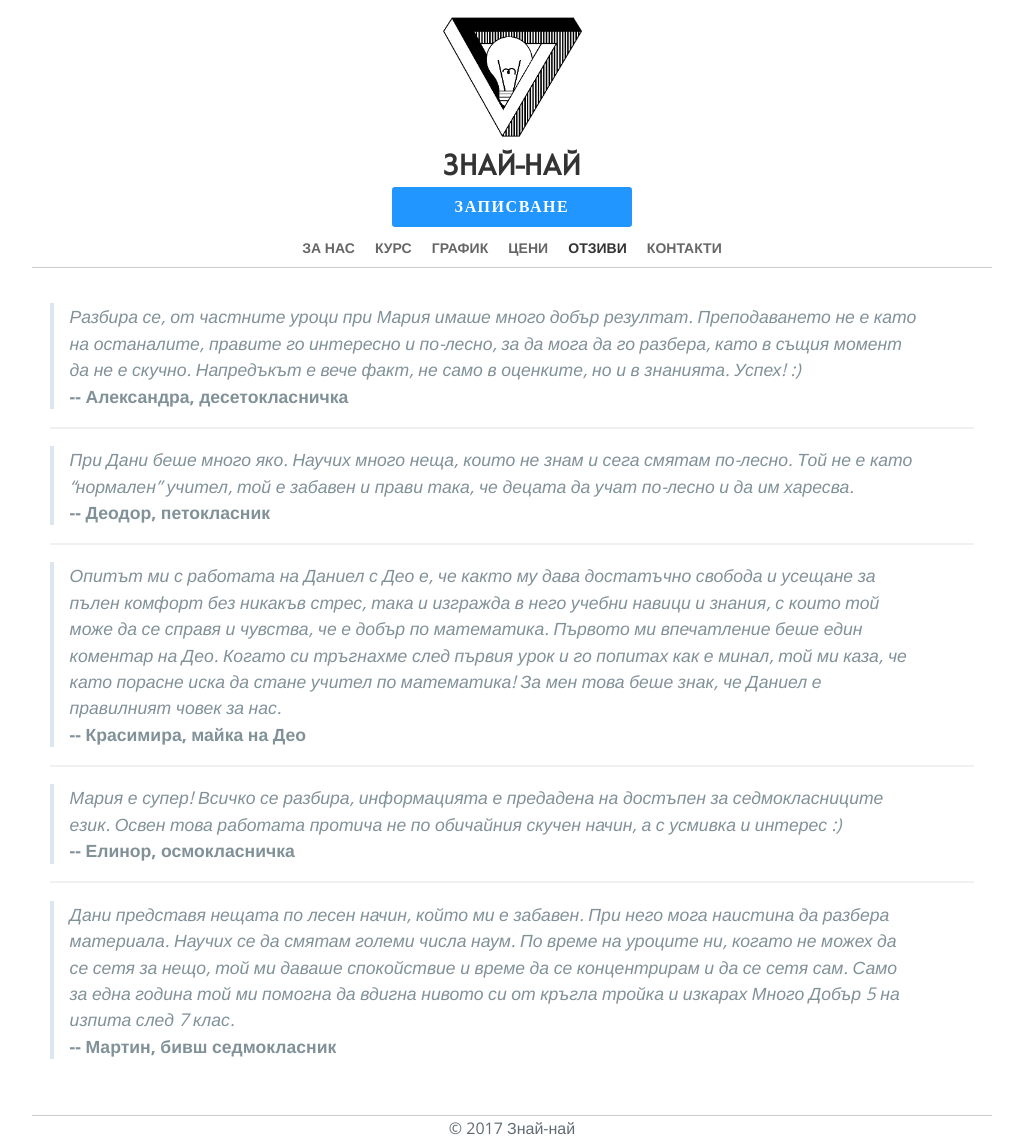
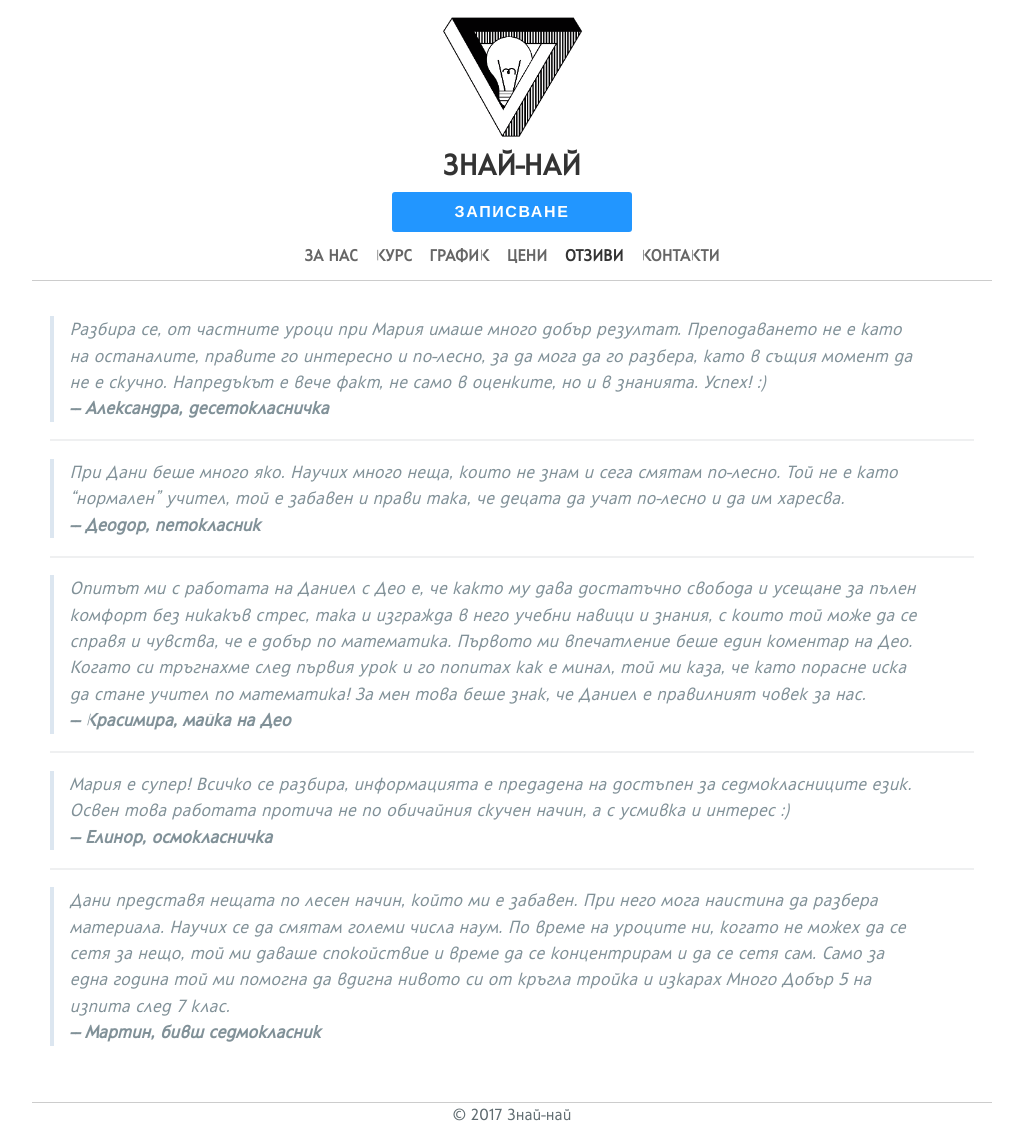
Before and after one commit to znainai/znainai.github.io, a Jekyll site: the page built from _pages/feedback.md, in a window 1280 px wide. Shown: the whole page, without its empty margins (128-1151 px from the left). Built offline with Jekyll 4.4.1, drawn with Linux system fonts in a browser that asks for light colours.

Commit message:
Remove the Open Sans font
Use Helvetica and Simbal instead.

```diff
--- a/_layouts/default.html
+++ b/_layouts/default.html
@@ -2,10 +2,11 @@
 <html lang="bg">
   <head>
     <meta charset="UTF-8">
-    <title>{% if page.title %}{{ page.title }} | {% endif %}{{ site.title }}</title>
     <meta name="description" content="{{ page.description | default: site.description }}"/>
     <meta name="viewport" content="width=device-width, initial-scale=1">
-    <link href='https://fonts.googleapis.com/css?family=Open+Sans:400,700' rel='stylesheet' type='text/css'>
+
+    <title>{% if page.title %}{{ page.title }} | {% endif %}{{ site.title }}</title>
+
     <link rel="stylesheet" href="{{ '/assets/css/style.css' | relative_url }}">
   </head>
   <body>
--- a/_pages/feedback.md
+++ b/_pages/feedback.md
@@ -2,25 +2,30 @@
 title: Отзиви
 ---
 
-> _Разбира се, от частните уроци при Мария имаше много добър резултат. Преподаването не е като на останалите, правите го интересно и по-лесно, за да мога да го разбера, като в същия момент да не е скучно. Напредъкът е вече факт, не само в оценките, но и в знанията. Успех! :)_\\
+> Разбира се, от частните уроци при Мария имаше много добър резултат. Преподаването не е като на останалите, правите го интересно и по-лесно, за да мога да го разбера, като в същия момент да не е скучно. Напредъкът е вече факт, не само в оценките, но и в знанията. Успех! :)\\
 **\-\- Александра, десетокласничка**
+{: .cursive}
 
 ---
 
 > _При Дани беше много яко. Научих много неща, които не знам и сега смятам по-лесно. Той не е като “нормален” учител, той е забавен и прави така, че децата да учат по-лесно и да им харесва._\\
 **\-\- Деодор, петокласник**
+{: .cursive}
 
 ---
 
 > _Опитът ми с работата на Даниел с Део е, че както му дава достатъчно свобода и усещане за пълен комфорт без никакъв стрес, така и изгражда в него учебни навици и знания, с които той може да се справя и чувства, че е добър по математика. Първото ми впечатление беше един коментар на Део. Когато си тръгнахме след първия урок и го попитах как е минал, той ми каза, че като порасне иска да стане учител по математика! За мен това беше знак, че Даниел е правилният човек за нас._\\
 **\-\- Красимира, майка на Део**
+{: .cursive}
 
 ---
 
 > _Мария е супер! Всичко се разбира, информацията е предадена на достъпен за седмокласниците език. Освен това работата протича не по обичайния скучен начин, а с усмивка и интерес :)_\\
 **\-\- Елинор, осмокласничка**
+{: .cursive}
 
 ---
 
 > _Дани представя нещата по лесен начин, който ми е забавен. При него мога наистина да разбера материала. Научих се да смятам големи числа наум. По време на уроците ни, когато не можех да се сетя за нещо, той ми даваше спокойствие и време да се концентрирам и да се сетя сам. Само за една година той ми помогна да вдигна нивото си от кръгла тройка и изкарах Много Добър 5 на изпита след 7 клас._\\
 **\-\- Мартин, бивш седмокласник**
+{: .cursive}
--- a/_sass/jekyll-theme-cayman.scss
+++ b/_sass/jekyll-theme-cayman.scss
@@ -21,7 +21,7 @@
 }
 
 @font-face {
-  font-family: Simbal Regular;
+  font-family: "Simbal Regular";
   src: url("../fonts/simbal-regular.ttf");
 }
 
@@ -37,7 +37,7 @@
 body {
   padding: 0;
   margin: 0;
-  font-family: "Open Sans", "Helvetica Neue", Helvetica, Arial, sans-serif;
+  font-family: "Helvetica Neue", Helvetica, Arial, sans-serif;
   line-height: 1.5;
   color: $body-text-color;
 }
@@ -61,6 +61,7 @@
 }
 
 header#main-header {
+  font-family: "Simbal Regular", "Helvetica Neue", Helvetica, Arial, sans-serif;
   color: $header-heading-color;
   text-align: center;
   border-bottom: 1px solid #ccc;
@@ -70,7 +71,6 @@
     margin: auto;
     color: #333;
     font-size: 1.8em;
-    font-family: Simbal Regular, Helvetica, serif;
     font-weight: bold;
     text-align: center;
 
@@ -95,35 +95,19 @@
     }
   }
 
-  .project-name {
-    color: #333;
-    margin: 0;
-
-    @include large {
-      font-size: 2em;
-    }
-
-    @include medium {
-      font-size: 2em;
-    }
-
-    @include small {
-      font-size: 2em;
-    }
-  }
-
   a.enroll-button {
     background: rgb(34, 150, 255);
     border-radius: 3px;
+    width: 15em;
+    display: block;
+    margin: auto;
+    margin-top: 0.3em;
+    padding: 0.5em;
+    font-family: Arial Black, Helvetica, sans-serif;
+    font-weight: bold;
+    letter-spacing: 0.1em;
+    text-transform: uppercase;
     color: #fff;
-    display: block;
-    font-weight: bold;
-    margin: auto;
-    padding: 0.5em;
-    text-transform: uppercase;
-    width: 15em;
-    font-family: Arial Black;
-    letter-spacing: 0.1em;
   }
 
   a.enroll-button:hover {
@@ -141,12 +125,13 @@
     text-align: center;
 
     li {
-      padding: 0.5em;
       display: inline-block;
+      padding: 0 0.4em;
 
       a {
         text-decoration: none;
-        font-size: 0.875em;
+        font-size: 1em;
+        line-height: 3em;
         text-transform: uppercase;
         font-weight: bold;
         color: #666;
@@ -190,6 +175,7 @@
     margin-bottom: 1rem;
     font-weight: normal;
     color: $section-headings-color;
+    font-family: "Simbal Regular", "Helvetica Neue", Helvetica, Arial, sans-serif;
   }
 
   p {
@@ -330,6 +316,7 @@
 }
 
 footer#main-footer {
+  font-family: "Simbal Regular", "Helvetica Neue", Helvetica, Arial, sans-serif;
   position: absolute;
   bottom: 0;
   width: 100%;
@@ -351,8 +338,12 @@
   th, td { text-align: center !important; }
 }
 
+.cursive {
+  font-family: "Simbal Regular", "Helvetica Neue", Helvetica, Arial, sans-serif;
+  font-style: italic;
+}
+
 .team-member {
-  font-style: italic;
   overflow: hidden;
 
   .photo {
```
Also changed, not shown: _pages/about-us.md (+2 -2 lines).
